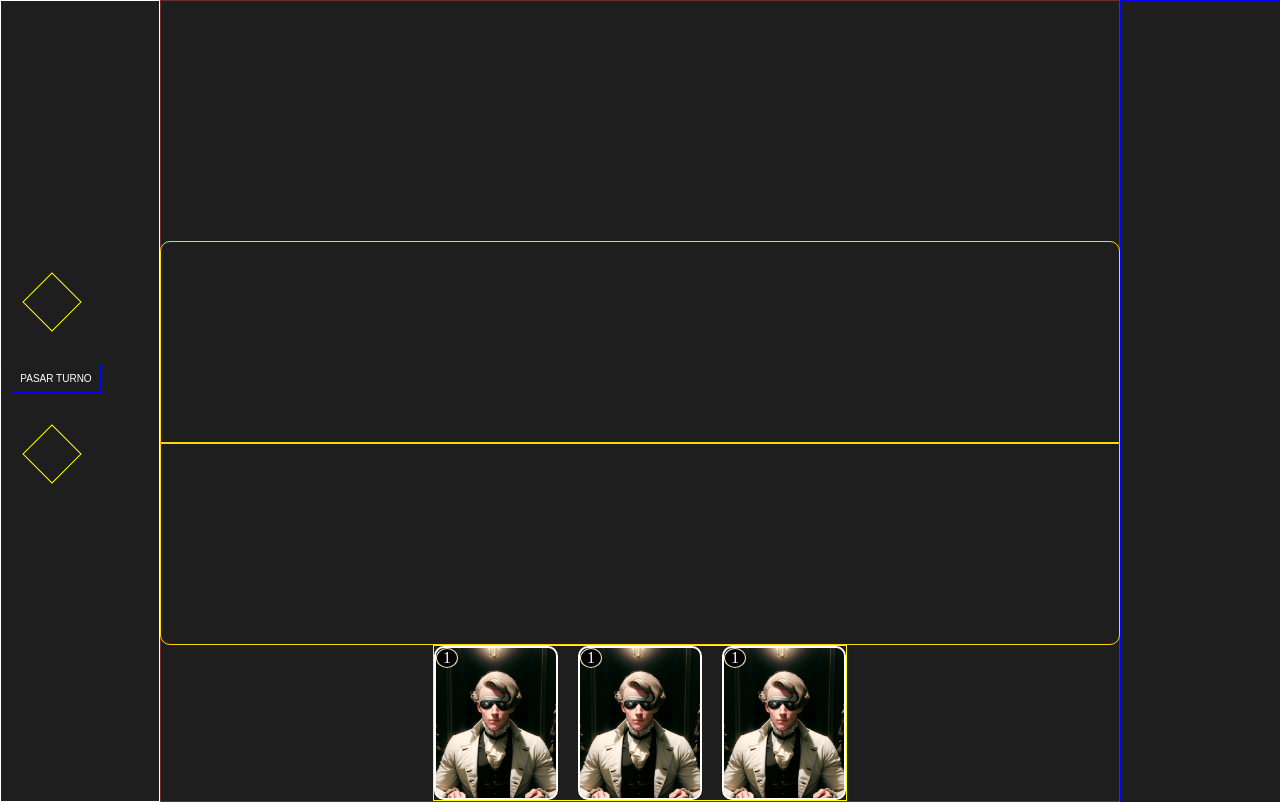
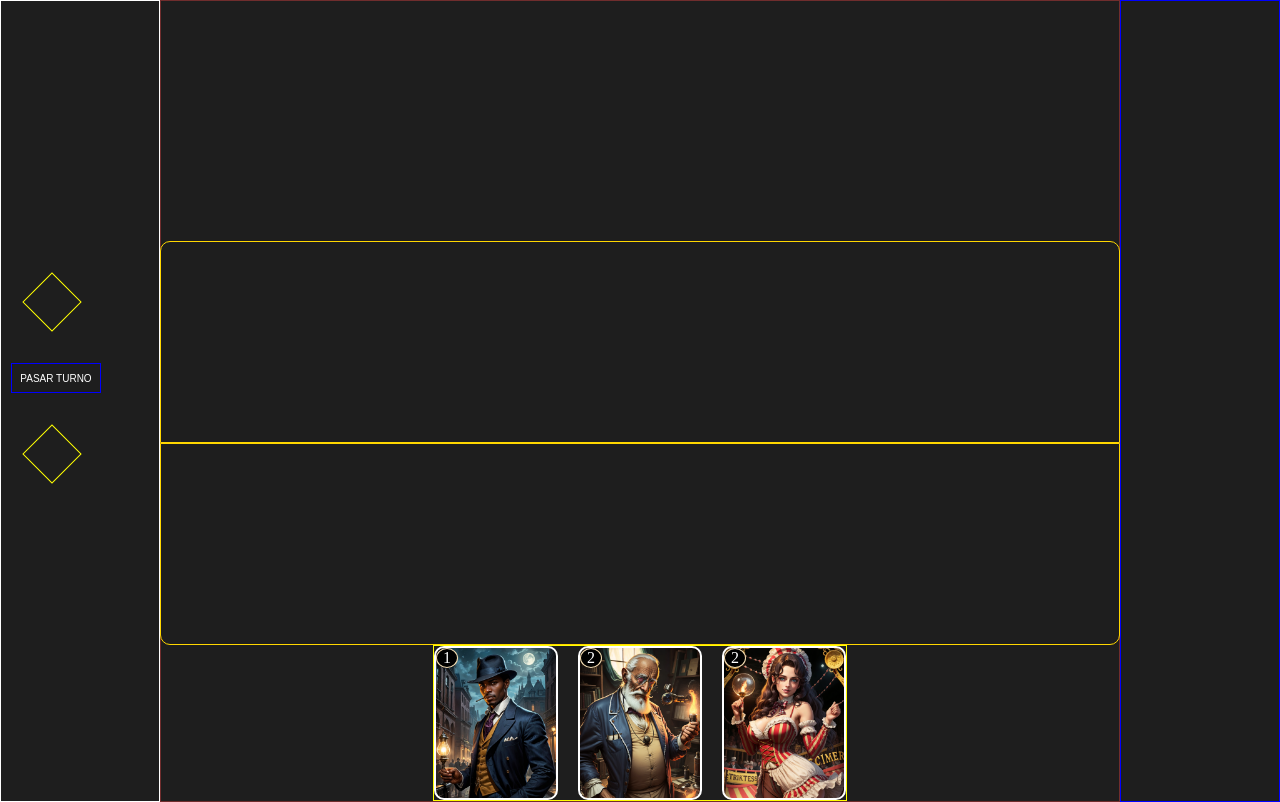
Before and after one commit to carcangar02/Tfg, a React (Vite) app: page / in a window 1280 px wide. Built offline with nearby package versions, Linux system fonts and the light colour scheme.

Commit message:
Informacion de las cartas independiente

```diff
--- a/src/App.css
+++ b/src/App.css
@@ -1,4 +1,3 @@
-html,
 body {
   margin: 0;
   padding: 0;
--- a/src/Components/CartaVisual.jsx
+++ b/src/Components/CartaVisual.jsx
@@ -1,23 +1,39 @@
 import { imagenes } from "../imagenes.js";
-import {randomNumber} from "../Logic.js"
+import {randomNumber,min,max} from "../Logic.js"
 
-const { key, nombre, grupo, img, vida, efectos } = imagenes[randomNumber];
+
+export const CartaJuego = () => {
+
+const { key,img,vida,} = imagenes[randomNumber(min,max)];
+
 const estiloFondo = {
   backgroundImage: `url(${img})`,
 };
 
-export const CartaJuego = () => {
+
   return (
-    <div className="carta" style={estiloFondo}>
+    <div key={key} className="carta" style={estiloFondo}>
       <div className="vida">{vida}</div>
     </div>
   );
 };
 export const CartaModalInfo = () => {
+
+const { key, nombre, grupo, img, vida, efectos } = imagenes[randomNumber(min,max)];
+
+const estiloFondo = {
+  backgroundImage: `url(${img})`,
+};
+
   return (
-    <div className="carta" style={estiloFondo}>
+    <div key={key} className="carta" style={estiloFondo}>
       <div className="vida">{vida}</div>
-      <p>textoInfo</p>
+      <div className="info">
+        <p>{nombre}</p>
+        <p>{grupo}</p>
+        <p>{efectos}</p>
+      </div>
+
     </div>
   );
 };
--- a/src/Logic.js
+++ b/src/Logic.js
@@ -1,8 +1,5 @@
-function getRandomInt(min, max) {
+export function randomNumber(min, max) {
     return Math.floor(Math.random() * (max - min)) + min;
 }
-
-// Ejemplo de uso
-const min = 0;
-const max = 17;
-export const randomNumber = getRandomInt(min, max);
+export const min = 0;
+export const max = 17;
```
